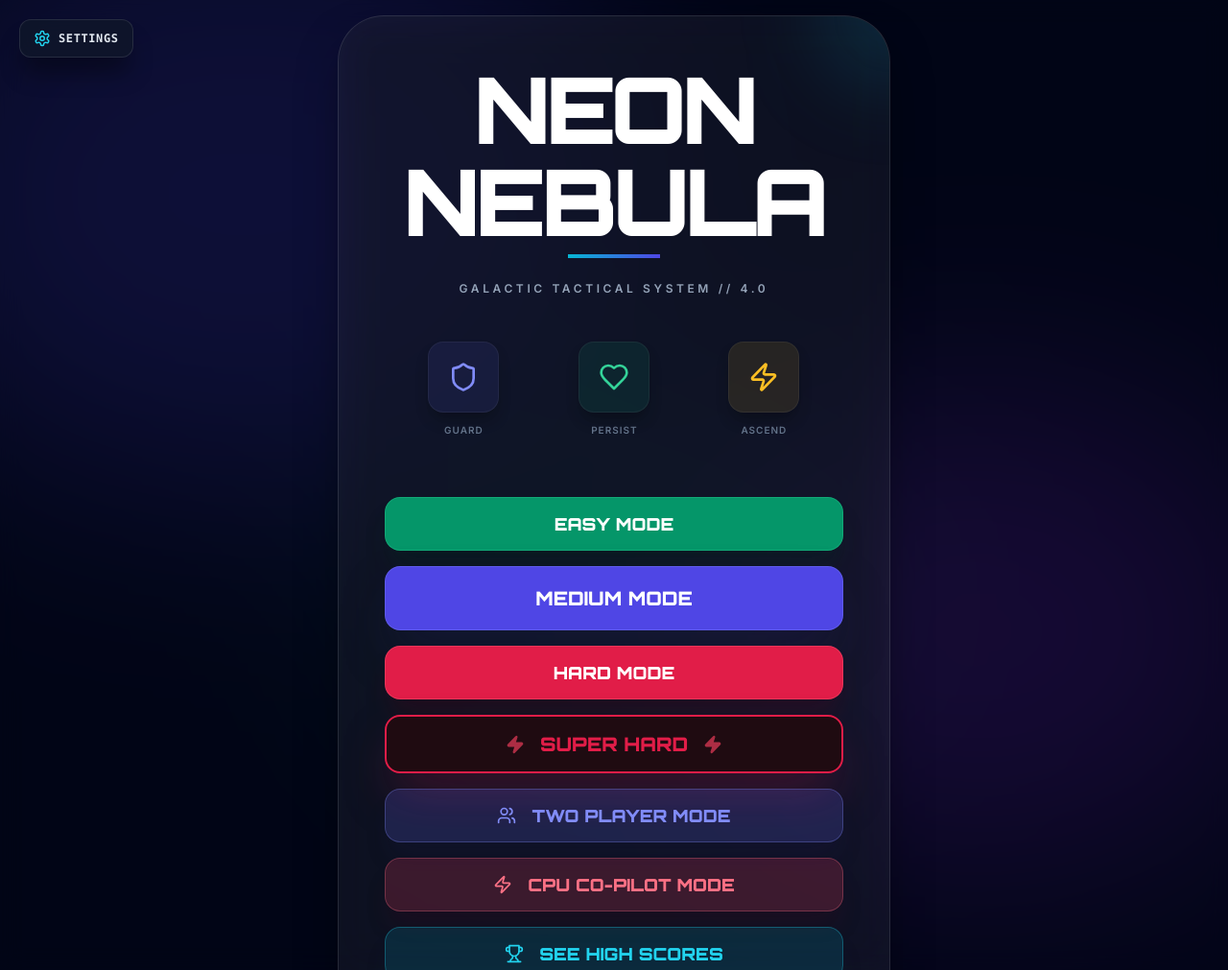
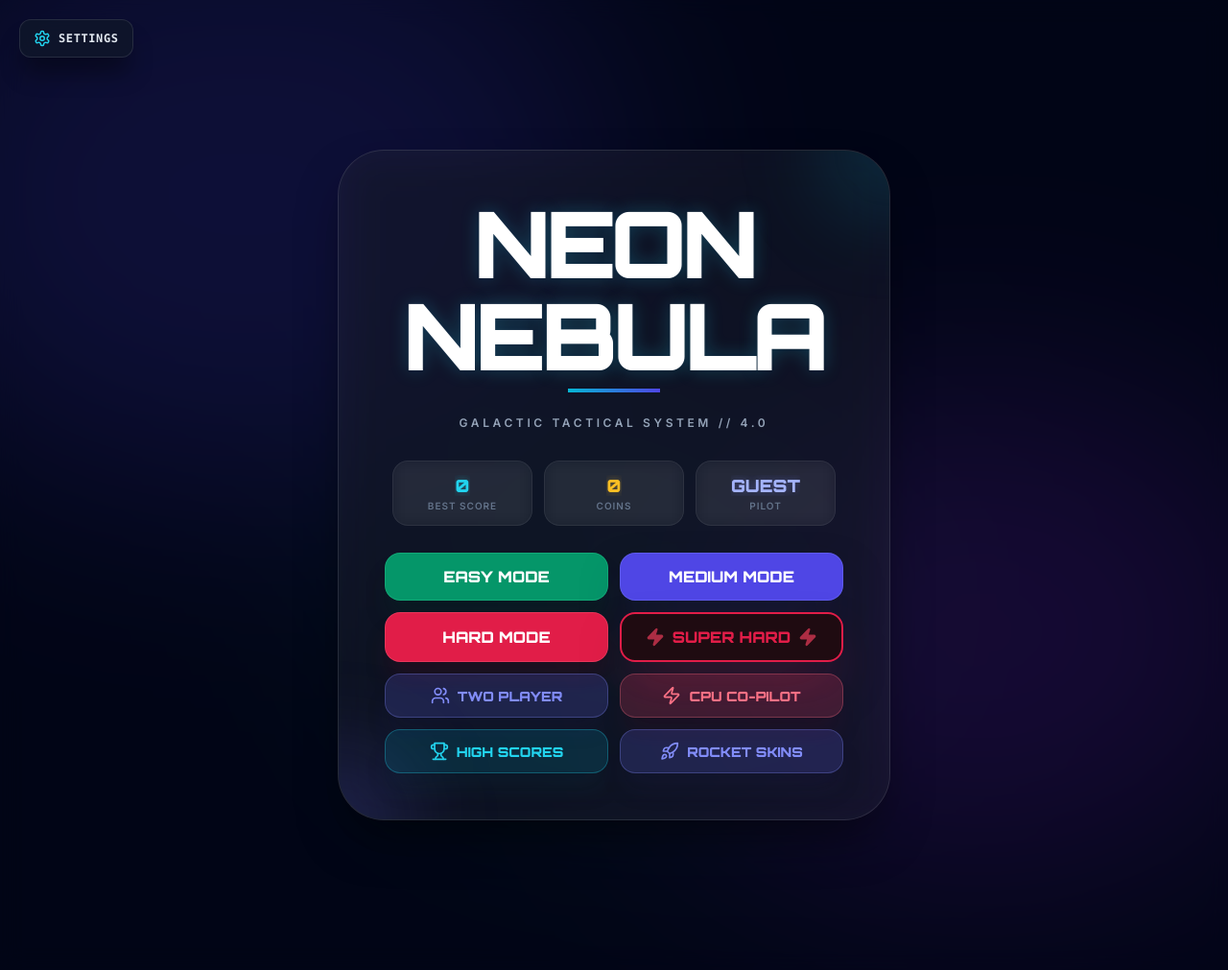
Before and after one commit to evierosenthal/neon.everosenthal.com, a PHP site: page / in a window 1280 px wide. Shown: the whole page at 96% size. Run offline with PHP 8.4, Linux system fonts and the light colour scheme; some libraries are stand-ins or nearby versions.

Commit message:
Making the home screen. better

```diff
--- a/www/index.html
+++ b/www/index.html
@@ -80,6 +80,7 @@
       <div id="start-screen" class="overlay overlay-start">
         <div class="panel panel-start">
           <div class="panel-accent"></div>
+          <div class="panel-accent-2"></div>
 
           <!-- Main Menu -->
           <div id="menu-main" class="menu">
@@ -89,46 +90,43 @@
             </div>
             <p class="subtitle">Galactic Tactical System // 4.0</p>
 
-            <div class="pillars">
-              <div class="pillar">
-                <div class="pillar-icon pillar-indigo">
-                  <svg viewBox="0 0 24 24" class="icon icon-stroke"><path d="M20 13c0 5-3.5 7.5-7.66 8.95a1 1 0 0 1-.67-.01C7.5 20.5 4 18 4 13V6a1 1 0 0 1 1-1c2 0 4.5-1.2 6.24-2.72a1.17 1.17 0 0 1 1.52 0C14.51 3.81 17 5 19 5a1 1 0 0 1 1 1z"/></svg>
+            <div class="home-stats">
+              <div class="home-stat">
+                <span id="home-best" class="home-stat-value home-stat-cyan">0</span>
+                <span class="home-stat-label">Best Score</span>
               </div>
-                <span class="pillar-label">Guard</span>
+              <div class="home-stat">
+                <span id="home-coins" class="home-stat-value home-stat-amber">0</span>
+                <span class="home-stat-label">Coins</span>
               </div>
-              <div class="pillar">
-                <div class="pillar-icon pillar-emerald">
-                  <svg viewBox="0 0 24 24" class="icon icon-stroke"><path d="M19 14c1.49-1.46 3-3.21 3-5.5A5.5 5.5 0 0 0 16.5 3c-1.76 0-3 .5-4.5 2-1.5-1.5-2.74-2-4.5-2A5.5 5.5 0 0 0 2 8.5c0 2.3 1.5 4.05 3 5.5l7 7Z"/></svg>
-                </div>
-                <span class="pillar-label">Persist</span>
-              </div>
-              <div class="pillar">
-                <div class="pillar-icon pillar-amber">
-                  <svg viewBox="0 0 24 24" class="icon icon-stroke"><path d="M4 14a1 1 0 0 1-.78-1.63l9.9-10.2a.5.5 0 0 1 .86.46l-1.92 6.02A1 1 0 0 0 13 10h7a1 1 0 0 1 .78 1.63l-9.9 10.2a.5.5 0 0 1-.86-.46l1.92-6.02A1 1 0 0 0 11 14z"/></svg>
-                </div>
-                <span class="pillar-label">Ascend</span>
+              <div class="home-stat">
+                <span id="home-pilot" class="home-stat-value home-stat-indigo">GUEST</span>
+                <span class="home-stat-label">Pilot</span>
               </div>
             </div>
 
             <div class="btn-stack">
               <div class="difficulty-buttons" data-mode="single"></div>
 
+              <div class="btn-duo">
                 <button class="btn btn-ghost-indigo" data-menu="two-player">
                   <span class="btn-sheen"></span>
                   <svg viewBox="0 0 24 24" class="icon icon-stroke"><path d="M16 21v-2a4 4 0 0 0-4-4H6a4 4 0 0 0-4 4v2"/><circle cx="9" cy="7" r="4"/><path d="M22 21v-2a4 4 0 0 0-3-3.87"/><path d="M16 3.13a4 4 0 0 1 0 7.75"/></svg>
-                TWO PLAYER MODE
+                  TWO PLAYER
                 </button>
 
                 <button class="btn btn-ghost-rose" data-menu="cpu">
                   <span class="btn-sheen"></span>
                   <svg viewBox="0 0 24 24" class="icon icon-stroke"><path d="M4 14a1 1 0 0 1-.78-1.63l9.9-10.2a.5.5 0 0 1 .86.46l-1.92 6.02A1 1 0 0 0 13 10h7a1 1 0 0 1 .78 1.63l-9.9 10.2a.5.5 0 0 1-.86-.46l1.92-6.02A1 1 0 0 0 11 14z"/></svg>
-                CPU CO-PILOT MODE
+                  CPU CO-PILOT
                 </button>
+              </div>
 
+              <div class="btn-duo">
                 <button id="see-highscores" class="btn btn-ghost-cyan">
                   <span class="btn-sheen"></span>
                   <svg viewBox="0 0 24 24" class="icon icon-stroke"><path d="M6 9H4.5a2.5 2.5 0 0 1 0-5H6"/><path d="M18 9h1.5a2.5 2.5 0 0 0 0-5H18"/><path d="M4 22h16"/><path d="M10 14.66V17c0 .55-.47.98-.97 1.21C7.85 18.75 7 20.24 7 22"/><path d="M14 14.66V17c0 .55.47.98.97 1.21C16.15 18.75 17 20.24 17 22"/><path d="M18 2H6v7a6 6 0 0 0 12 0V2Z"/></svg>
-                SEE HIGH SCORES
+                  HIGH SCORES
                 </button>
 
                 <button id="skins-btn" class="btn btn-ghost-indigo">
@@ -136,6 +134,7 @@
                   <svg viewBox="0 0 24 24" class="icon icon-stroke"><path d="M4.5 16.5c-1.5 1.26-2 5-2 5s3.74-.5 5-2c.71-.84.7-2.13-.09-2.91a2.18 2.18 0 0 0-2.91-.09z"/><path d="m12 15-3-3a22 22 0 0 1 2-3.95A12.88 12.88 0 0 1 22 2c0 2.72-.78 7.5-6 11a22.35 22.35 0 0 1-4 2z"/><path d="M9 12H4s.55-3.03 2-4c1.62-1.08 5 0 5 0"/><path d="M12 15v5s3.03-.55 4-2c1.08-1.62 0-5 0-5"/></svg>
                   ROCKET SKINS
                 </button>
+              </div>
             </div>
           </div>
 
--- a/www/styles.css
+++ b/www/styles.css
@@ -489,6 +489,75 @@ body {
   transform: translate(50%, -50%);
 }
 
+.panel-accent-2 {
+  position: absolute;
+  bottom: 0;
+  left: 0;
+  width: 9rem;
+  height: 9rem;
+  background: rgba(99, 102, 241, 0.22);
+  border-radius: 9999px;
+  filter: blur(48px);
+  transform: translate(-50%, 50%);
+}
+
+/* Live stats strip on the home screen */
+.home-stats {
+  display: grid;
+  grid-template-columns: repeat(3, 1fr);
+  gap: 0.75rem;
+  width: 100%;
+  padding: 0 0.5rem;
+  margin-bottom: 1.75rem;
+}
+
+.home-stat {
+  display: flex;
+  flex-direction: column;
+  align-items: center;
+  gap: 0.25rem;
+  padding: 0.875rem 0.5rem;
+  border-radius: 1rem;
+  background: rgba(255, 255, 255, 0.04);
+  border: 1px solid rgba(255, 255, 255, 0.07);
+  backdrop-filter: blur(8px);
+  -webkit-backdrop-filter: blur(8px);
+  min-width: 0;
+}
+
+.home-stat-value {
+  font-family: var(--font-display);
+  font-weight: 900;
+  font-size: 1.125rem;
+  max-width: 100%;
+  overflow: hidden;
+  text-overflow: ellipsis;
+  white-space: nowrap;
+}
+
+.home-stat-cyan {
+  color: var(--cyan-400);
+  text-shadow: 0 0 10px rgba(34, 211, 238, 0.4);
+}
+
+.home-stat-amber {
+  color: var(--amber-400);
+  text-shadow: 0 0 10px rgba(251, 191, 36, 0.4);
+}
+
+.home-stat-indigo {
+  color: var(--indigo-300);
+  text-shadow: 0 0 10px rgba(129, 140, 248, 0.4);
+}
+
+.home-stat-label {
+  font-size: 10px;
+  text-transform: uppercase;
+  letter-spacing: 0.1em;
+  color: var(--slate-500);
+  font-weight: 900;
+}
+
 .menu {
   display: flex;
   flex-direction: column;
@@ -513,6 +582,17 @@ body {
   letter-spacing: -0.05em;
   color: #fff;
   margin-bottom: 0.5rem;
+  animation: title-glow 3.5s ease-in-out infinite;
+}
+
+@keyframes title-glow {
+  0%,
+  100% {
+    text-shadow: 0 0 18px rgba(34, 211, 238, 0.2);
+  }
+  50% {
+    text-shadow: 0 0 30px rgba(34, 211, 238, 0.45), 0 0 60px rgba(99, 102, 241, 0.25);
+  }
 }
 
 .title-sm {
@@ -558,7 +638,7 @@ body {
   letter-spacing: 0.3em;
   font-size: 0.75rem;
   font-weight: 700;
-  margin-bottom: 3rem;
+  margin-bottom: 2rem;
 }
 
 #menu-two-player .subtitle,
@@ -687,12 +767,40 @@ body {
 
 /* --- Buttons --- */
 
-.btn-stack,
+.btn-stack {
+  display: flex;
+  flex-direction: column;
+  gap: 0.75rem;
+  width: 100%;
+}
+
+/* Difficulty picks sit in a compact 2x2 grid */
 .difficulty-buttons {
-  display: flex;
-  flex-direction: column;
-  gap: 1rem;
+  display: grid;
+  grid-template-columns: 1fr 1fr;
+  gap: 0.75rem;
   width: 100%;
+}
+
+.difficulty-buttons .btn {
+  padding: 0.875rem 1rem;
+  font-size: 1rem;
+  gap: 0.5rem;
+  white-space: nowrap;
+}
+
+.btn-duo {
+  display: grid;
+  grid-template-columns: 1fr 1fr;
+  gap: 0.75rem;
+  width: 100%;
+}
+
+.btn-duo .btn {
+  padding: 0.75rem 0.75rem;
+  font-size: 0.875rem;
+  gap: 0.5rem;
+  white-space: nowrap;
 }
 
 .btn {
--- a/www/ui.js
+++ b/www/ui.js
@@ -175,6 +175,9 @@
     leaderboardList: document.getElementById('leaderboard-list'),
     leaderboardClose: document.getElementById('leaderboard-close'),
     seeHighscores: document.getElementById('see-highscores'),
+    homeBest: document.getElementById('home-best'),
+    homeCoins: document.getElementById('home-coins'),
+    homePilot: document.getElementById('home-pilot'),
     skinsBtn: document.getElementById('skins-btn'),
     skinsModal: document.getElementById('skins-modal'),
     skinsClose: document.getElementById('skins-close'),
@@ -352,8 +355,17 @@
     });
   }
 
+  function refreshHomeStats() {
+    var best = Math.max(highScores.easy, highScores.medium, highScores.hard, highScores.super);
+    el.homeBest.textContent = formatNumber(best);
+    el.homeCoins.textContent = formatNumber(coins);
+    var user = window.NeonAuth ? window.NeonAuth.state.user : null;
+    el.homePilot.textContent = user ? user.username : 'GUEST';
+  }
+
   function render() {
     var playing = gameState === 'PLAYING';
+    if (gameState === 'START') refreshHomeStats();
     show(el.canvas, playing);
     show(el.hud, playing);
     show(el.startScreen, gameState === 'START');
```
Lines whose indentation alone changed are shown as unchanged.
